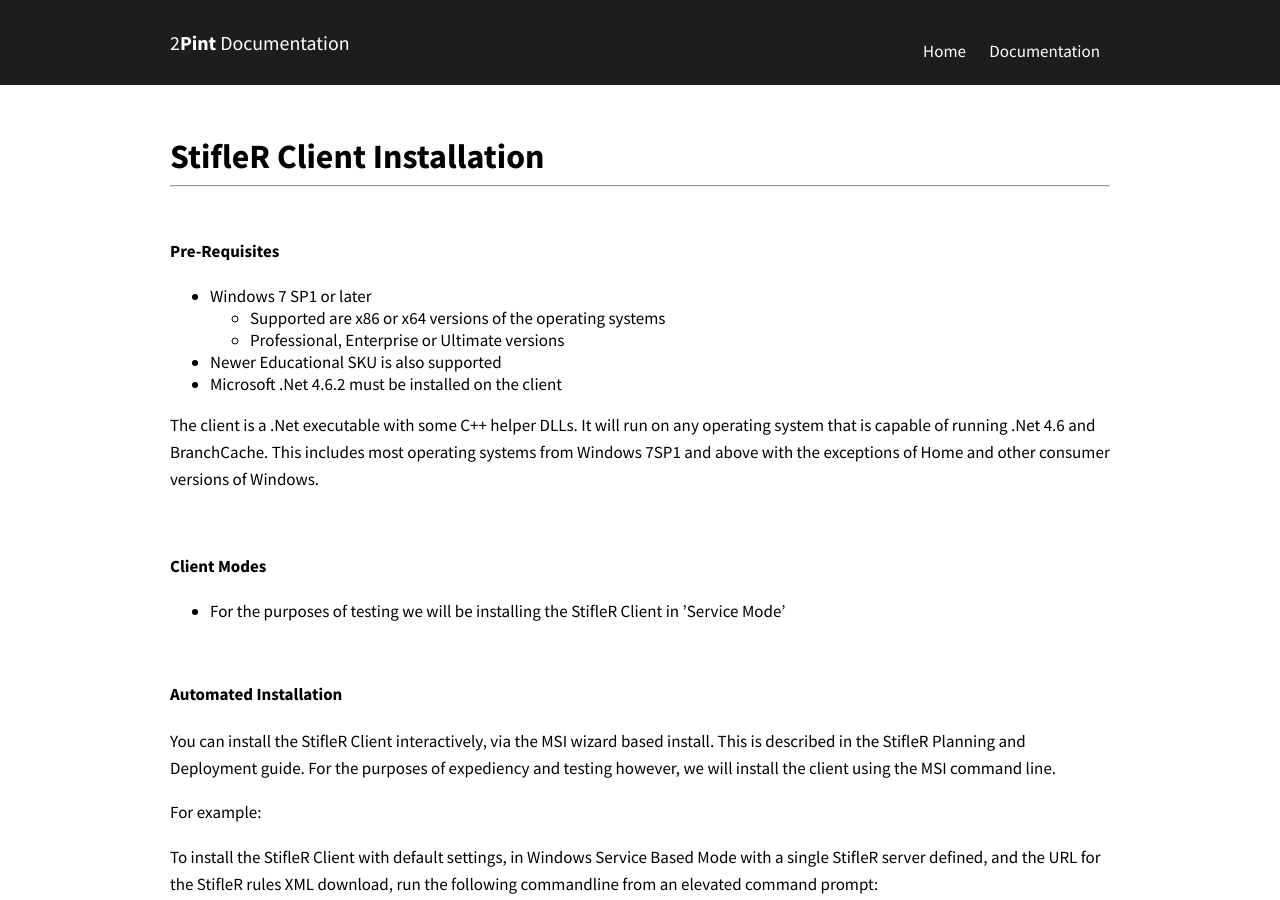
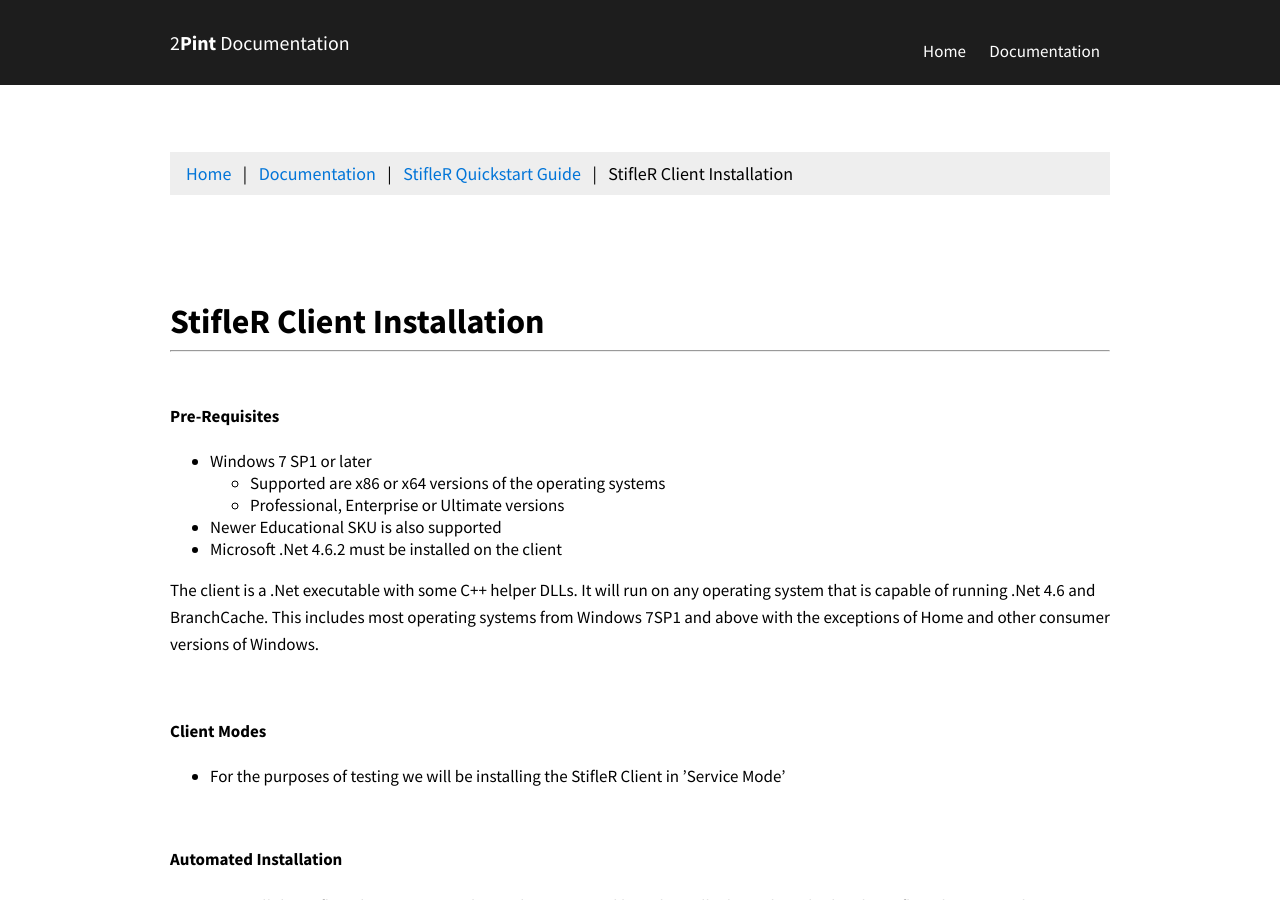
Before and after one commit to RoseSmithTest/2PintTest.github.io, a Jekyll site: the page built from docs/StifleRClientInstallation.html, in a window 1280 px wide and 900 px high. Built offline with Jekyll 4.4.1, drawn with Linux system fonts in a browser that asks for light colours.

Commit message:
Update StifleRClientInstallation.html

```diff
--- a/docs/StifleRClientInstallation.html
+++ b/docs/StifleRClientInstallation.html
@@ -7,6 +7,12 @@ navigation_weight: 1
 
 <div class="container">
 	<div class="columns spacing">
+		<ul class="breadcrumb">
+  <li><a href="/">Home</a></li>
+  <li><a href="/docs/docs.html">Documentation</a></li>
+  <li><a href="/docs/stiflerquickstartguide.html">StifleR Quickstart Guide</a></li>
+  <li>StifleR Client Installation</li>
+</ul><br><br><br><br>
 		<h1><strong>StifleR Client Installation</strong></h1><hr><br>
 
 			<h4>Pre-Requisites</h4>
```
